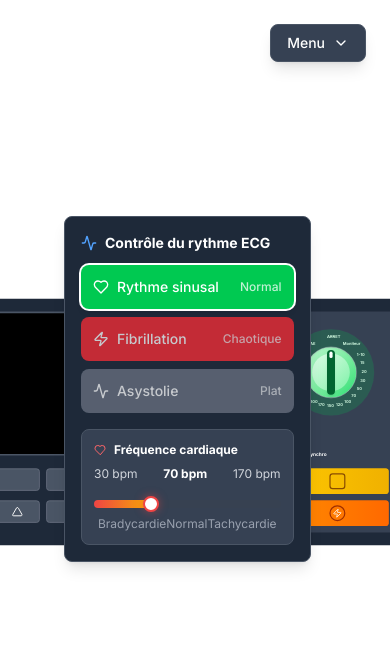
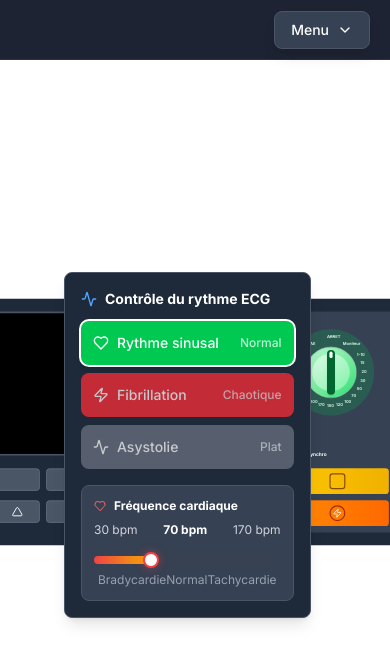
Before and after one commit to Samouz75/Defib_simulation, a Next.js app: page / in a window 390 px wide. Shown: the top 664 px of the page. Built offline with nearby package versions, Linux system fonts and the light colour scheme.

Commit message:
added a header to better responsivness

```diff
--- /dev/null
+++ b/src/app/components/Header.tsx
@@ -0,0 +1,34 @@
+import { useState, useEffect } from "react";
+import DropdownMenu from "./DropdownMenu";
+
+export default function Header() {
+    const [isClient, setIsClient] = useState(false);
+
+    useEffect(() => {
+        setIsClient(true);
+    }, []);
+
+    if (!isClient) {
+        return null;
+    }
+
+    return (
+        <div style={{
+            position: 'fixed',
+            top: 0,
+            left: 0,
+            right: 0,
+            height: '60px',
+            backgroundColor: 'rgba(17, 24, 39, 0.95)',
+            backdropFilter: 'blur(10px)',
+            borderBottom: '1px solid rgba(55, 65, 81, 0.5)',
+            display: 'flex',
+            alignItems: 'center',
+            justifyContent: 'flex-end',
+            padding: '0 20px',
+            zIndex: 1000
+        }}>
+            <DropdownMenu />
+        </div>
+    );
+}
--- a/src/app/page.tsx
+++ b/src/app/page.tsx
@@ -10,7 +10,6 @@ import {
   HelpCircle,
   CheckCircle,
 } from "lucide-react";
-import ButtonComponent from "./components/buttons/ButtonComponent";
 import MonitorDisplay from "./components/ScreenDisplay/MonitorDisplay";
 import DAEDisplay from "./components/ScreenDisplay/DAEDisplay";
 import ARRETDisplay from "./components/ScreenDisplay/ARRETDisplay";
@@ -18,7 +17,7 @@ import StimulateurDisplay from "./components/ScreenDisplay/StimulateurDisplay";
 import ManuelDisplay from "./components/ScreenDisplay/ManuelDisplay";
 import Joystick from "./components/buttons/Joystick";
 import RotativeKnob from "./components/buttons/RotativeKnob";
-import DropdownMenu from "./components/DropdownMenu";
+import Header from "./components/Header";
 import RhythmController from "./components/controls/RhythmController";
 import { useDefibrillator } from "./hooks/useDefibrillator";
 import { useResponsiveScale } from "./hooks/useResponsiveScale";
@@ -473,17 +472,12 @@ const DefibInterface: React.FC = () => {
     };
 
   return (
-    <div className="min-h-screen bg-#0B1222 flex items-center justify-center p-20 relative">
-      {/* Menu déroulant dans le coin supérieur droit */}
-      <div className="absolute top-6 right-6 z-50">
-        <DropdownMenu
-          onMenuItemSelect={handleMenuItemSelect}
-          onScenarioSelect={scenario.handleScenarioSelect}
-        />
-      </div>
+    <div className="min-h-screen bg-#0B1222 flex items-center justify-center p-20 relative" style={{ paddingTop: '80px' }}>
+      {/* Header fixe */}
+      <Header />
 
       {/* Contrôleur de rythme dans le coin supérieur gauche */}
-      <div className="absolute top-6 left-6 z-50">
+      <div className="absolute top-20 left-6 z-50">
         <RhythmController
           currentRhythm={scenario.manualRhythm}
           onRhythmChange={scenario.setManualRhythm}
```
